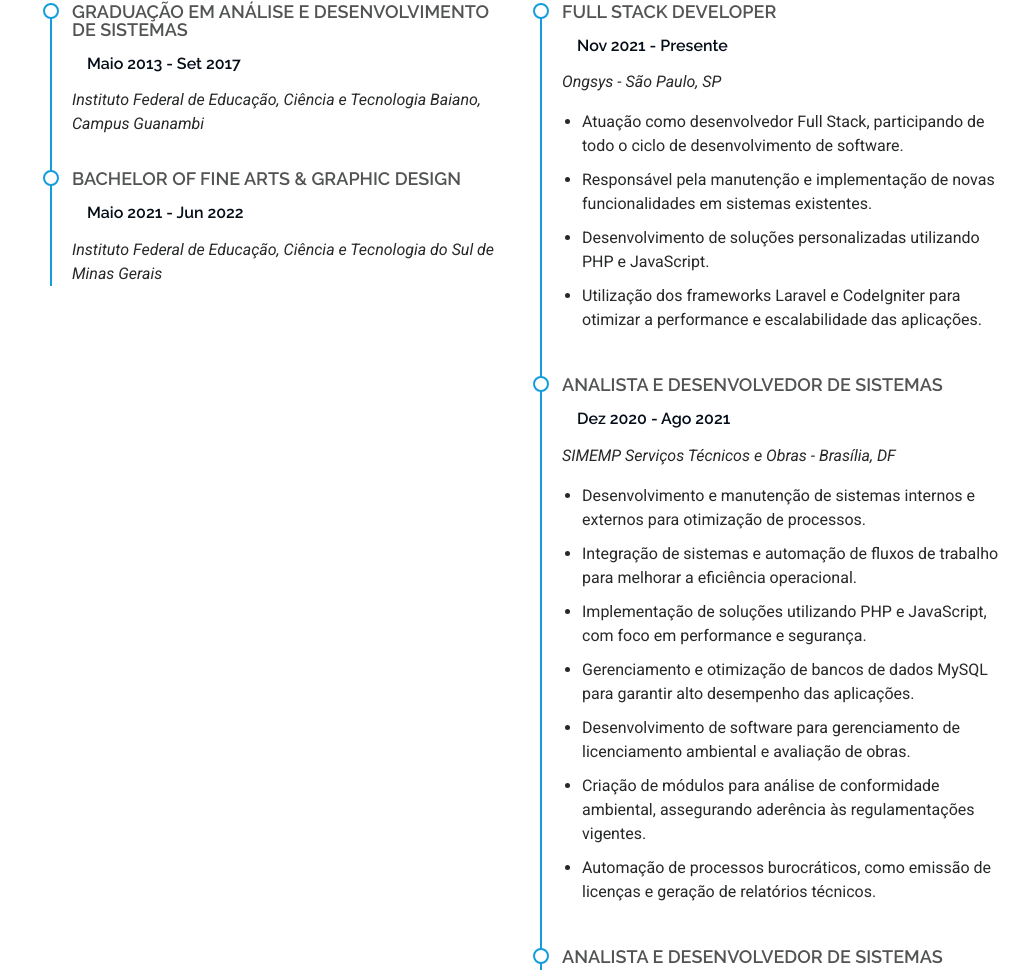
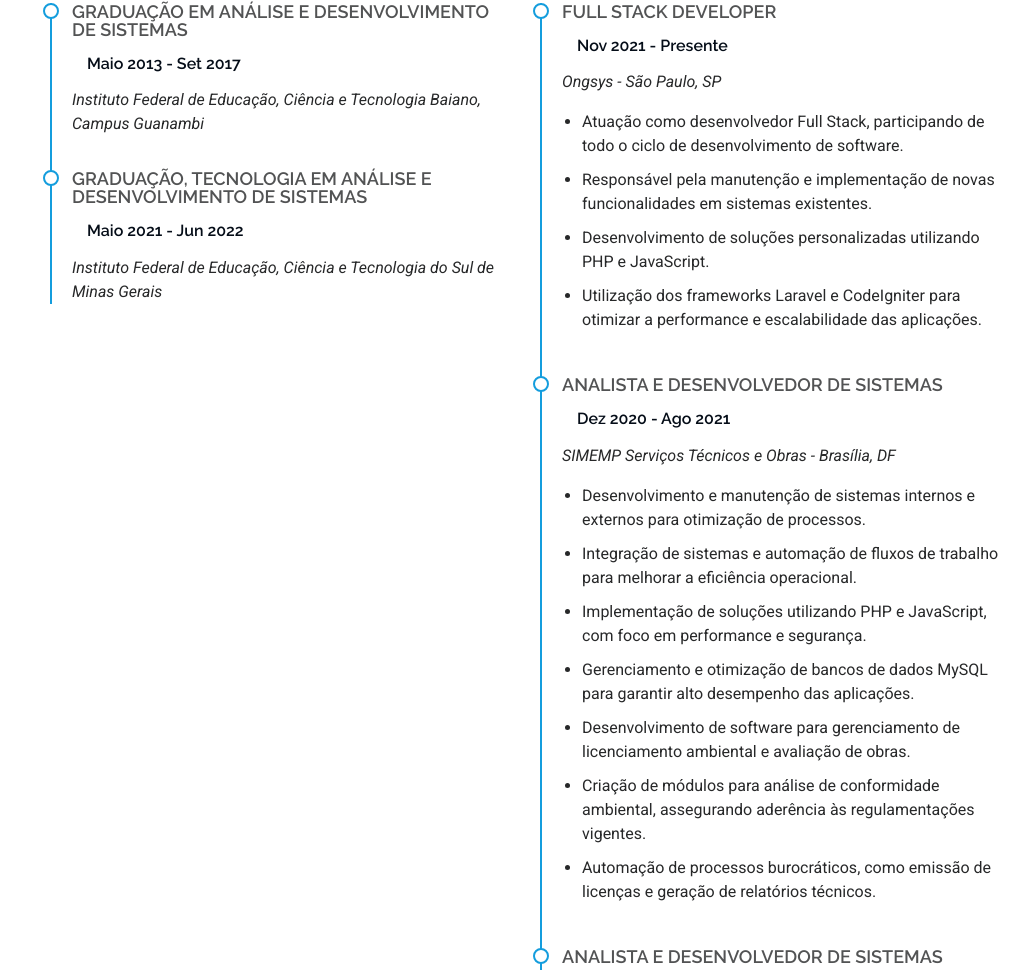
Before and after one commit to piresvrp/perfil, a plain HTML site: page index.html in a window 1280 px wide. Shown: the part 2298-3268 px from the top of the page, without its empty margins (262-1280 px from the left). Drawn offline with Linux system fonts and the light colour scheme.

Commit message:
Ajuste em title

```diff
--- a/index.html
+++ b/index.html
@@ -252,7 +252,7 @@
             </div>
 
             <div class="resume-item">
-              <h4>Bachelor of Fine Arts &amp; Graphic Design</h4>
+              <h4>Graduação, Tecnologia em Análise e Desenvolvimento de Sistemas</h4>
               <h5>Maio 2021 - Jun 2022</h5>
               <p><em>Instituto Federal de Educação, Ciência e Tecnologia do Sul de Minas Gerais</em></p>
             </div>
```
